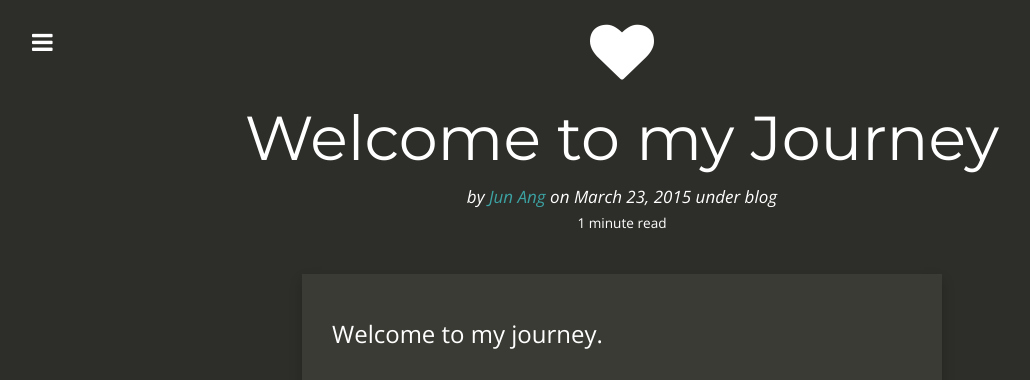
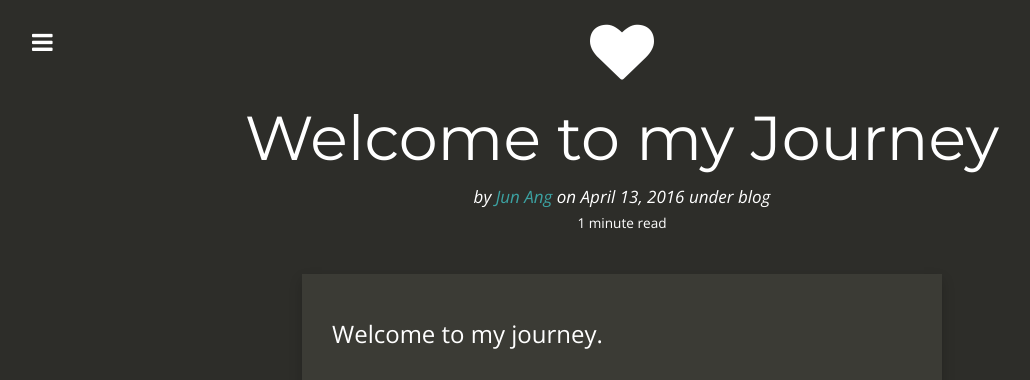
Before and after one commit to junang3/junang3.github.io, a Jekyll site: the page built from _posts/2015-03-23-welcome-to-carte-noir.md, in a window 1280 px wide. Shown: the top 380 px of the page, without its empty margins (18-1048 px from the left). Built offline with Jekyll 4.4.1, drawn with Linux system fonts in a browser that asks for light colours; nearby versions of some CDN libraries.

Commit message:
Update 2015-03-23-welcome-to-carte-noir.md

```diff
--- a/_posts/2015-03-23-welcome-to-carte-noir.md
+++ b/_posts/2015-03-23-welcome-to-carte-noir.md
@@ -1,7 +1,7 @@
 ---
 layout:     post
 title:      Welcome to my Journey
-date:       2015-03-23 15:31:19
+date:       2016-04-13 07:31:19
 author:     Jun Ang
 summary:    One life, enjoy the experience.
 categories: blog
```
